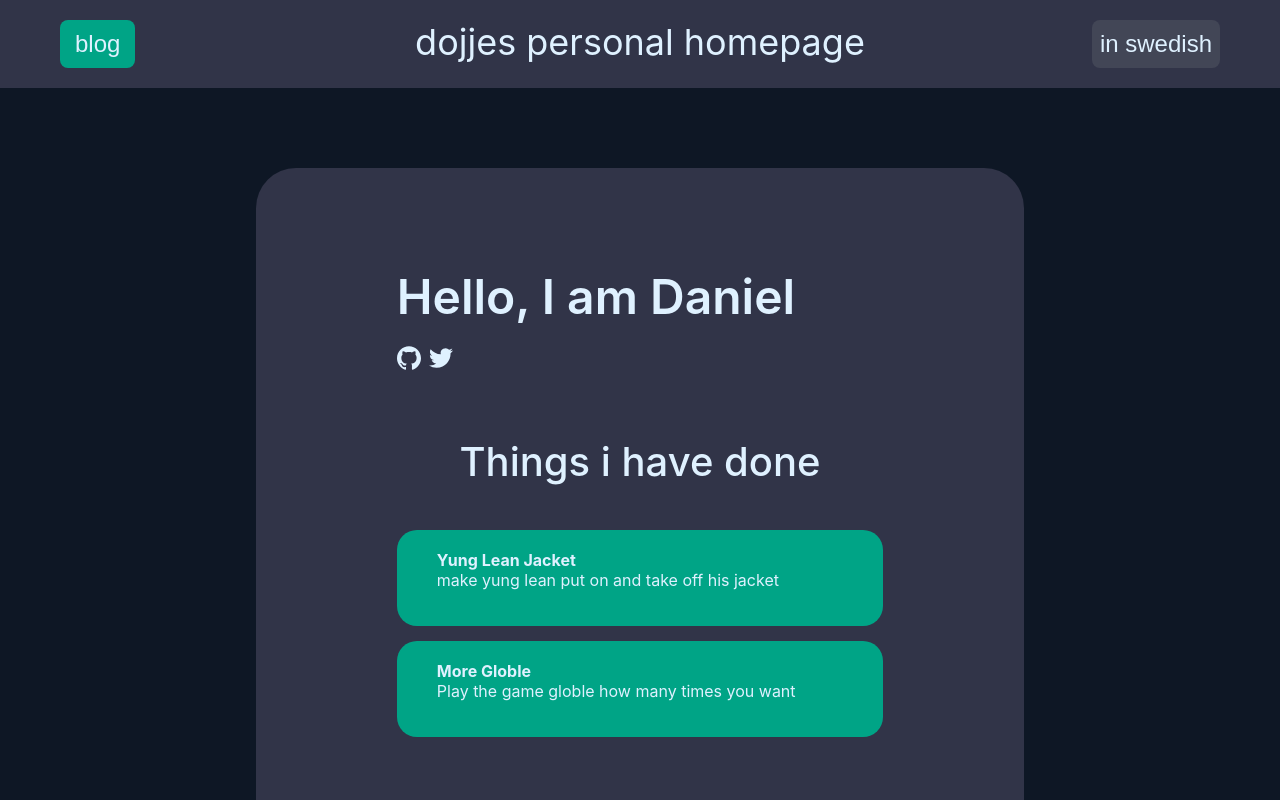
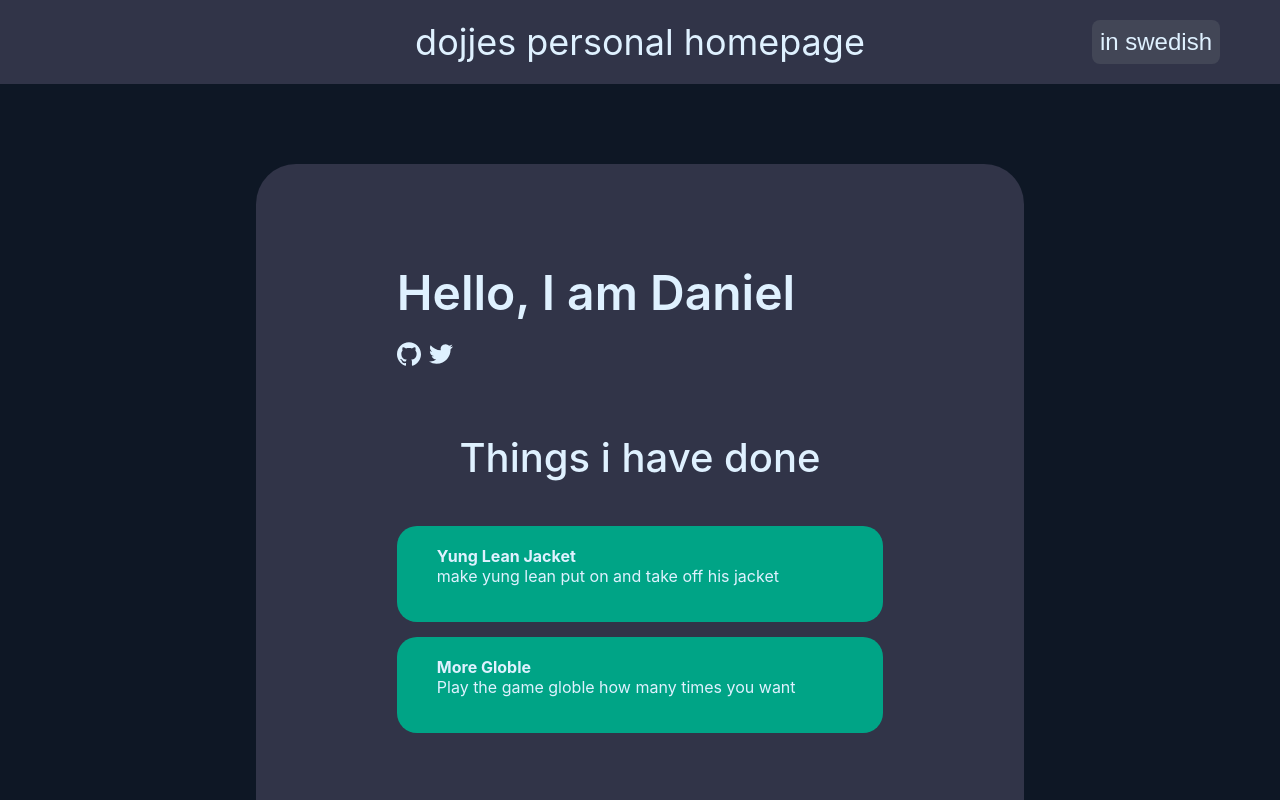
Before and after one commit to Dojje/personal_homepage, a Next.js app in the folder site/: page / in a window 1280 px wide. Shown: the top 800 px of the page. Built offline with nearby package versions, Linux system fonts and the light colour scheme.

Commit message:
removed blog button because it's not ready yet

```diff
--- a/site/components/header.js
+++ b/site/components/header.js
@@ -53,7 +53,7 @@ const Header = ({lang, setLang}) => {
       gridTemplateColumns: "1fr auto 1fr",
     }} >
       <div>
-        <LinkButton text={lang === "en" ? "blog" : "blogg"} href="/blog" />
+        {/*<LinkButton text={lang === "en" ? "blog" : "blogg"} href="/blog" />*/}
       </div>
       <a href="/" style={{
         color: "var(--white)",
```
Also changed, not shown: 1 other file (tests, documents, lock files or other folders).
